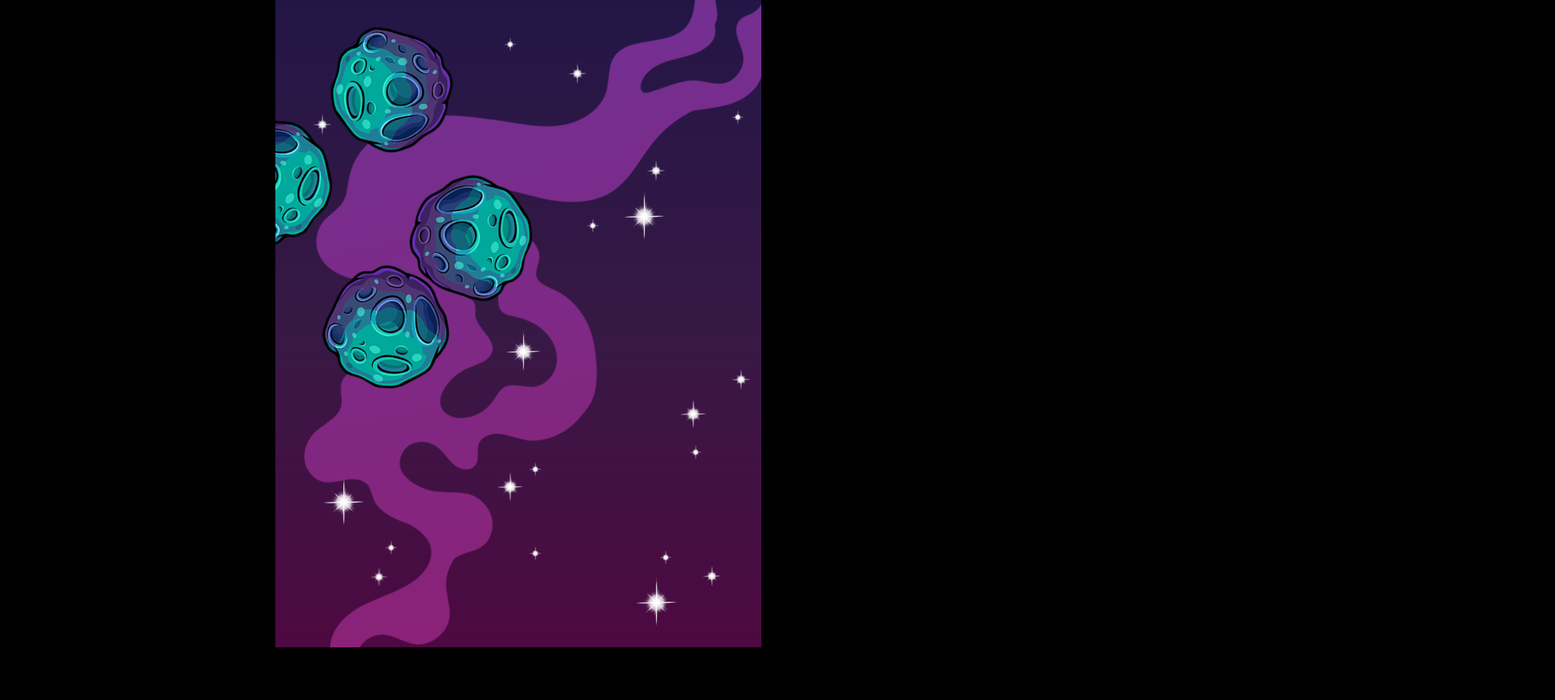
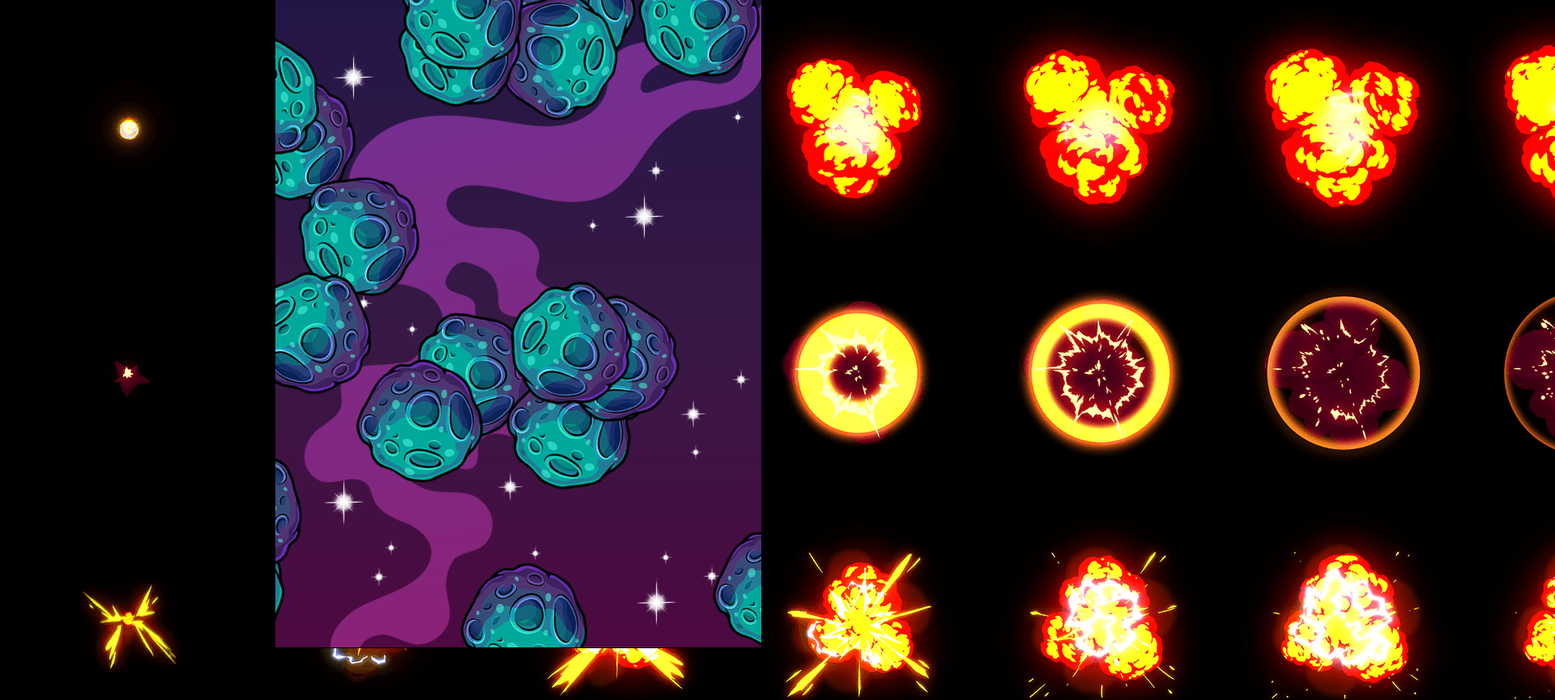
Before and after one commit to HeatGub/TS-object-pool-game, a website: page dist/index.html in a window 1280 px wide. Shown: the top 865 px of the page at 81% size, 1920 px wide, since content can reach past the window. Before the commit the page ends 801 px from the top, so only its background shows below. Drawn offline with Linux system fonts and the light colour scheme.

Commit message:
Object pools and sprite animaitons

```diff
--- a/src/script.ts
+++ b/src/script.ts
@@ -1,5 +1,3 @@
-console.log('ok lets gooo')
-
 window.addEventListener('load', function() {
     const canvas = document.getElementById('canvas1') as HTMLCanvasElement;
     const ctx = canvas.getContext('2d') as CanvasRenderingContext2D
@@ -26,11 +24,11 @@ window.addEventListener('load', function() {
             this.game = game
             this.radius = 75
             this.x = -this.radius //to hide it on spawn
-            this.y = Math.random()* this.game.width
+            this.y = Math.random()* this.game.height
             this.image = document.getElementById('asteroid') as CanvasImageSource
             this.spriteWidth = 150
             this.spriteHeight = 150
-            this.speed = 1 + Math.random()
+            this.speed = 5 + Math.random()*5
             // free to use in object pool, not animated
             this.free = true
             this.angle = 0
@@ -54,8 +52,8 @@ window.addEventListener('load', function() {
         }
 
         update(){
-            this.angle += 0.001 + this.angleChange
             if (!this.free){
+                this.angle += 0.001 + this.angleChange
                 this.x += this.speed
                 if (this.x > this.game.width + this.radius){
                     this.reset()
@@ -74,6 +72,52 @@ window.addEventListener('load', function() {
         }
     }
 
+    class Explosion {
+        game: Game
+        x: number
+        y: number
+        speed: number
+        image: CanvasImageSource
+        spriteWidth: number
+        spriteHeight: number
+        free: boolean
+        frameX: number
+        frameY: number
+        maxFrame: number
+
+        constructor(game: Game){
+            this.game = game
+            this.x = 0
+            this.y = 0
+            this.speed = 0
+            this.image = document.getElementById('explosions') as CanvasImageSource
+            this.spriteWidth = 300
+            this.spriteHeight = 300
+            this.free = true
+            this.frameX = 0
+            this.frameY = Math.floor(Math.random()*3)
+            this.maxFrame = 22
+        }
+        draw(context: CanvasRenderingContext2D) {
+            if (!this.free){
+                context.drawImage(this.image, this.x, this.y)
+            }
+        }
+        update(){
+            if (!this.free){
+
+            }
+        }
+        reset(){
+            this.free = true
+        }
+        start(x:number, y:number){
+            this.free = false
+            this.x = x
+            this.y = y
+        }
+    }
+
     //objects will be reused. Instead of being created and deleted they are just turned back to the initial state. Therefore garbage collection wont even have to happen.
     class Game {
         width: number
@@ -83,15 +127,41 @@ window.addEventListener('load', function() {
         maxAsteroids: number
         asteroidTimer: number
         asteroidInterval: number
+        explosionPool: Explosion []
+        maxExplosions: number
+        mouse: {x:number, y:number}
+        // explosion: Explosion
 
         constructor(width:number, height:number){
             this.width = width
             this.height = height
             this.asteroidPool = []
-            this.maxAsteroids = 10 //can by a dynamic value
-            this.asteroidTimer = 0
-            this.asteroidInterval = 1000
+            this.maxAsteroids = 20 //can by a dynamic value
+            this.asteroidTimer = 1 //time passing for each asteroid
+            this.asteroidInterval = 1 //time limit
             this.createAsteroidPool()
+            this.explosionPool = []
+            this.maxExplosions = 10 //can by a dynamic value
+            this.createExplosionPool()
+
+
+            this.mouse = {
+                x: 0,
+                y: 0
+            }
+
+
+            // Arrow function inherits 'this' keyword from the parents scope
+            // 'this' will be inherited from a class it was defined in.
+            // In this case it will point to a main game object and will have its methods
+            window.addEventListener('click', event => {
+                this.mouse.x = event.offsetX
+                this.mouse.y = event.offsetY
+                const explosion = this.getExplosion()
+                if (explosion) {
+                    explosion.start(this.mouse.x, this.mouse.y)
+                }
+            })
         }
         //a pool of active and inactiev objects
         createAsteroidPool() {
@@ -100,7 +170,13 @@ window.addEventListener('load', function() {
             }
         }
 
-        getElement() {
+        createExplosionPool() {
+            for (let i = 0; i < this.maxAsteroids; i++) {
+                this.explosionPool.push(new Explosion(this))
+            }
+        }
+
+        getAsteroid() {
             for (let i=0;  i< this.asteroidPool.length; i++){
                 if (this.asteroidPool[i].free){
                     return this.asteroidPool[i]
@@ -109,12 +185,21 @@ window.addEventListener('load', function() {
             return //silences TS empty code paths error
         }
 
+        getExplosion() {
+            for (let i=0;  i< this.explosionPool.length; i++){
+                if (this.explosionPool[i].free){
+                    return this.explosionPool[i]
+                }
+            }
+            return //silences TS empty code paths error
+        }
+
         render(context:CanvasRenderingContext2D, deltaTime:number){
             //create asteroid periodically
             if (this.asteroidTimer > this.asteroidInterval){
-                const asteroid = this.getElement()
+                const asteroid = this.getAsteroid()
+                //add new Asteroid
                 asteroid?.start()
-                //add new Asteroid
                 this.asteroidTimer = 0
             } else {
                 this.asteroidTimer += deltaTime
@@ -122,6 +207,10 @@ window.addEventListener('load', function() {
             this.asteroidPool.forEach( asteroid => {
                 asteroid.draw(context)
                 asteroid.update()
+            })
+            this.explosionPool.forEach( explosion => {
+                explosion.draw(context)
+                explosion.update()
             })
             // this.asteroid.draw(context)
         }
@@ -134,11 +223,9 @@ window.addEventListener('load', function() {
     function animate(timeStamp: number) {
         const deltaTime = timeStamp - lastTime
         lastTime = timeStamp
-        // console.log(timeStamp)
         ctx.clearRect(0,0, canvas.width, canvas.height)
         game.render(ctx, deltaTime)
-        // console.log(1000/deltaTime)
-        // console.log(deltaTime)
+        // console.log(Math.floor(1000/deltaTime))
         requestAnimationFrame(animate)
     }
     //run animation loop, first time stamp as argument
```
Also changed, not shown: dist/explosions.png (added), dist/index.html, dist/script.js, 1 other file.
